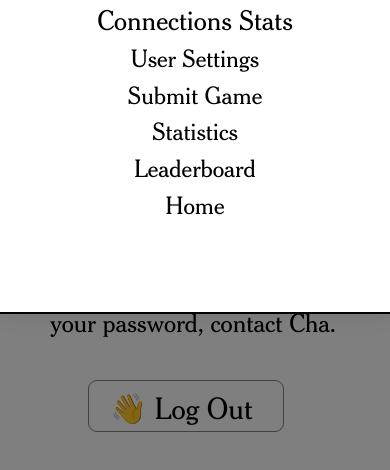
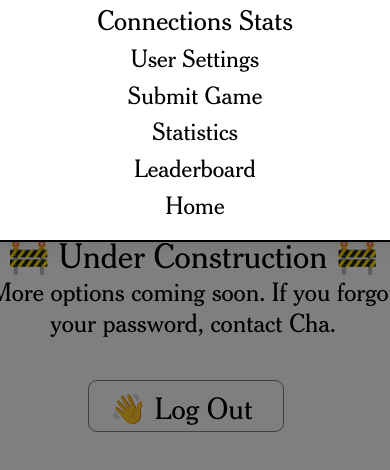
Before and after one commit to chakrupka/connectionstats-frontend, a React (Vite) app: page /settings in a window 390 px wide. Shown: the top 470 px of the page. Built offline with nearby package versions, Linux system fonts and the light colour scheme; no server answers; sample sign-in values are in the browser's storage.

Commit message:
scrolling disabled when menu opened

```diff
--- a/src/components/Banner.jsx
+++ b/src/components/Banner.jsx
@@ -1,8 +1,20 @@
-import { useState } from "react";
+import { useEffect, useState } from "react";
 import { Link } from "react-router-dom";
 
 const Banner = () => {
   const [hovering, setHovering] = useState(false);
+
+  useEffect(() => {
+    if (hovering) {
+      document.body.style.overflow = "hidden";
+    } else {
+      document.body.style.overflow = "auto";
+    }
+
+    return () => {
+      document.body.style.overflow = "auto";
+    };
+  }, [hovering]);
 
   const handleHover = () => {
     setHovering(true);
@@ -19,10 +31,7 @@ const Banner = () => {
         onMouseOver={handleHover}
         onMouseOut={handleLeave}
       >
-        <div className="bannerText">
-          {/* <span className="bannerText homeIcon">🟪🟦🟩🟨</span> */}
-          Connections Stats
-        </div>
+        <div className="bannerText">Connections Stats</div>
         <div className={`bannerMenu ${hovering ? "active" : "inactive"}`}>
           <Link to="/settings" className="bannerMenuItem">
             User Settings
--- a/src/index.css
+++ b/src/index.css
@@ -82,17 +82,17 @@ a {
 @media (max-width: 450px) {
   .banner {
     width: 100%;
-    height: 45px;
-    box-shadow: 0px 1px 20px rgba(0, 0, 0, 0.1);
+    height: 48px;
+    box-shadow: 0px 2px 20px rgba(0, 0, 0, 0.1);
     transition: height 0.4s ease-in-out;
   }
 
   .overlay {
-    transition: opacity 0.2s ease-in-out, visibility 0.2s ease-in-out;
+    transition: opacity 0.4s ease-in-out, visibility 0.4s ease-in-out;
   }
 
   .banner.open {
-    height: 37%;
+    height: 240px;
   }
 
   .bannerText {
```
